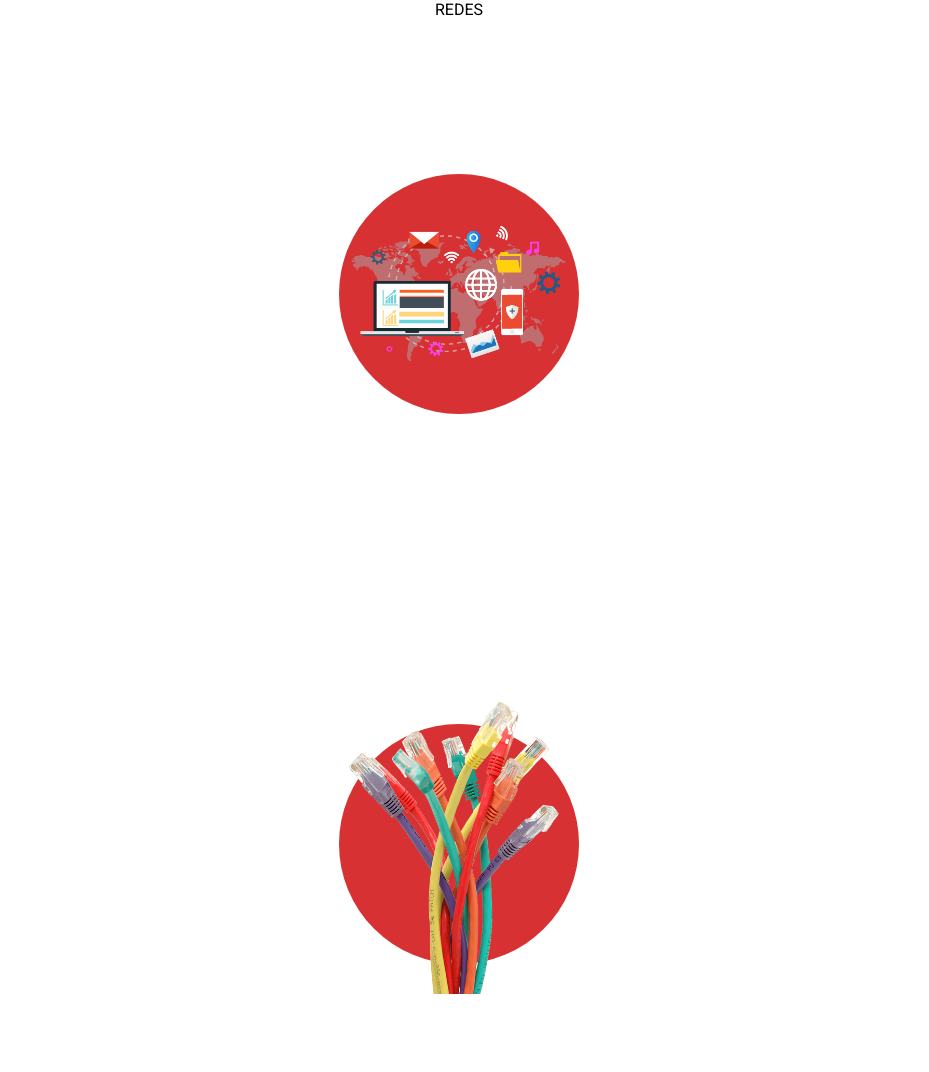
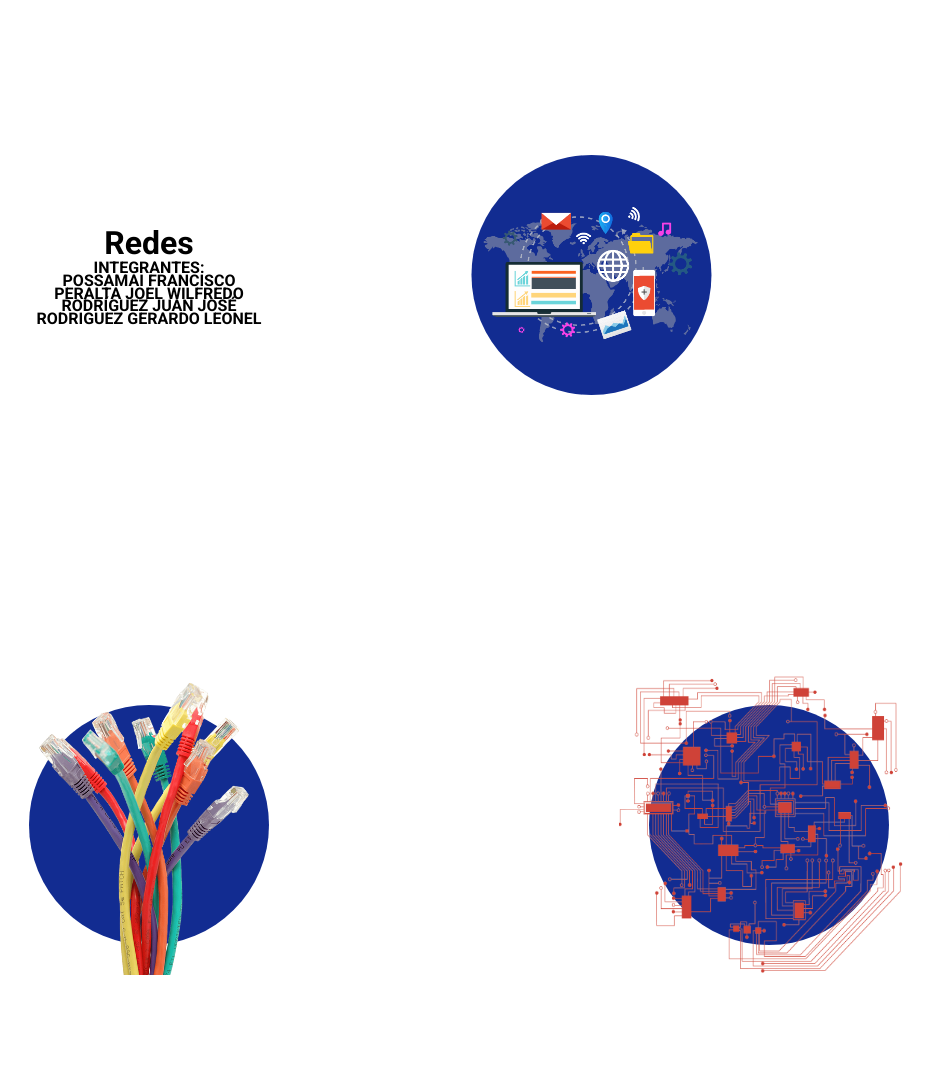
Before and after one commit to franpossa1/TicsTarea, a plain HTML site: page index.html in a window 1280 px wide. Shown: the top 1072 px of the page, without its empty margins (181-1110 px from the left). Drawn offline with Linux system fonts and the light colour scheme.

Commit message:
Adaptacion css

```diff
--- a/index.css
+++ b/index.css
@@ -10,7 +10,18 @@ body {
 	justify-content: center;
 	align-items: center;
 	min-height: 100vh;
-	flex-direction: column;
+	flex-direction: row;
+	flex-wrap: wrap;
+}
+.title {
+	padding: 20px;
+	justify-content: center;
+	text-align: center;
+
+}
+.title h3 {
+	color : #000000;
+
 }
 .card {
 	position: relative;
@@ -40,12 +51,12 @@ body {
 	left: 0;
 	width: 100%;
 	height: 100%;
-	background: #d83133;
+	background: #122c91;
 	clip-path: circle(120px at center);
 	transition: 0.5s;
 }
 .card:hover .circle::before {
-	background-color: #0065c3;
+	background-color: #2a6fdb;
 	clip-path: circle(400px at center);
 }
 .card img {
@@ -78,20 +89,21 @@ body {
 	opacity: 1;
 	visibility: visible;
 }
-.card .content h2 {
-	color: #fff;
+.card .content h2, h3 {
+	color: #FFFFFF;
 	text-transform: uppercase;
 	font-size: 1em;
 	line-height: 0.8em;
 	margin- bottom: 5px;
 }
 .card .content p {
-	color:#fff;
+	color:#FFFFFF;
 	font-size: 0.8em;
 }
 
 .card .content  ul {
 	font-size: 12px;
+	color: #FFFFFF;
 }
 
 @media (max-width: 991px){
@@ -114,9 +126,9 @@ body {
 	padding: 40px;
 }
 .card:hover img {
-	top: 80%;
+	top: 90%;
 	left: 50%;
-	height: 300px;
+	height: 250px;
 
 }
 
--- a/index.html
+++ b/index.html
@@ -8,7 +8,12 @@
 <link href="https://fonts.googleapis.com/css2?family=Roboto:wght@300;400;700&display=swap" rel="stylesheet">
 </head>
 <body>
-	<div>REDES</div>
+	<div class="title"><h1>Redes</h1>
+		<h3>Integrantes: <br>
+			POSSAMAI FRANCISCO
+			<br>PERALTA JOEL WILFREDO<br>
+			RODRÍGUEZ JUAN JOSÉ<br>
+		RODRIGUEZ GERARDO LEONEL</h3></div>
 	<div class="card">
 		<div class="circle"></div>
 		<div class="content">
```
